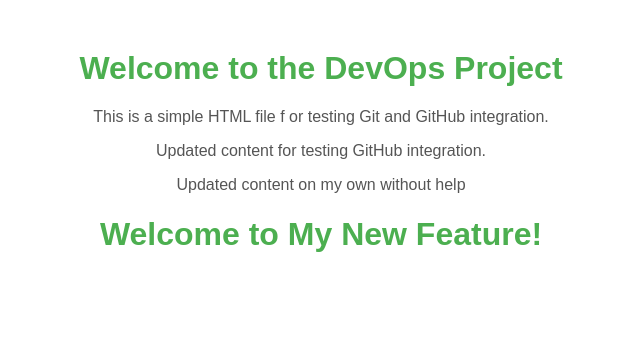
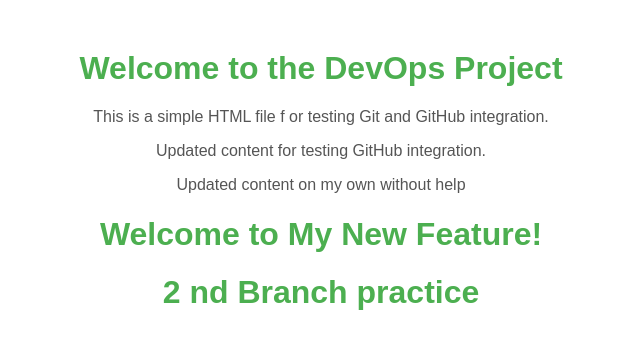
Before and after one commit to Meghamammu/learnGitHub, a plain HTML site: page index.html in a window 1280 px wide. Shown: the whole page, without its empty margins (319-959 px from the left). Drawn offline with Linux system fonts and the light colour scheme.

Commit message:
2nd branch

```diff
--- a/index.html
+++ b/index.html
@@ -24,5 +24,6 @@
     <p>Updated content for testing GitHub integration.</p>
     <p>Updated content on my own without help</p>
     <h1>Welcome to My New Feature!</h1>
+    <h1>2 nd Branch practice</h1>
 </body>
 </html>
```
